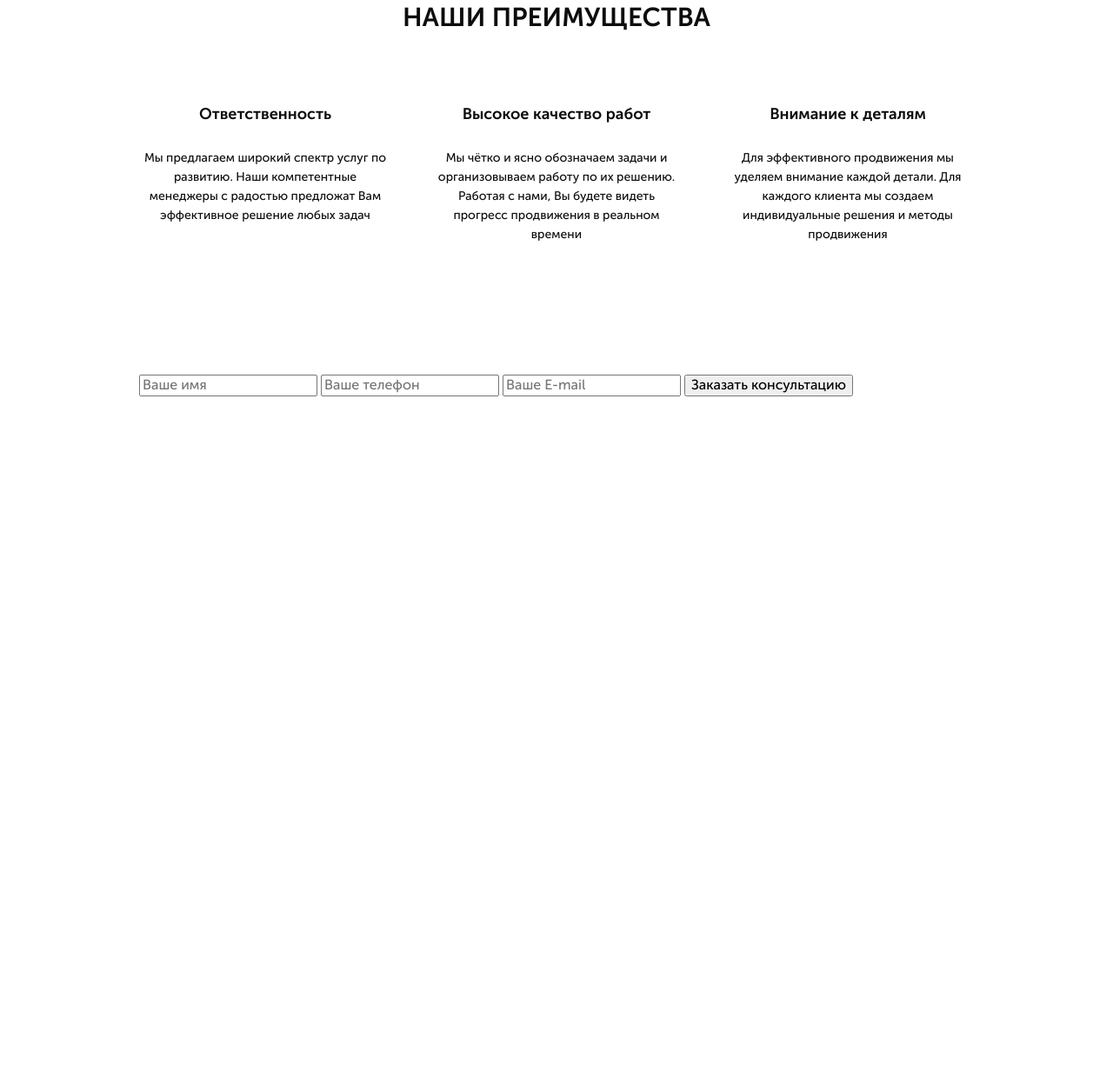
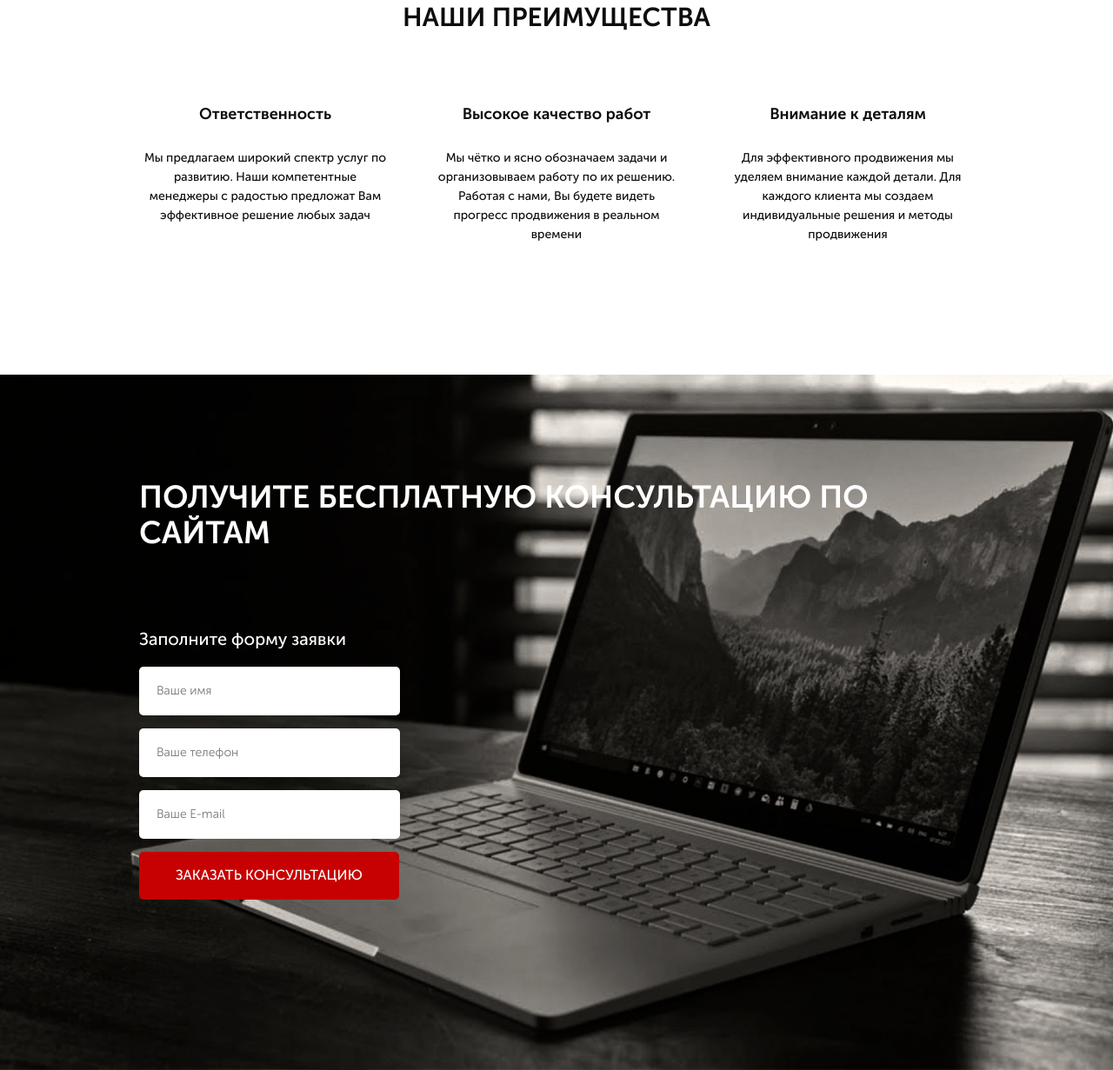
Before and after one commit to istrelkina/my_site, a website: page app/index.html in a window 1280 px wide. Shown: the part 862-2093 px from the top of the page at 87% size. Before the commit the page ends 1318 px from the top, so only its background shows below. Drawn offline with nearby package versions, Linux system fonts and the light colour scheme; files that its build step writes are made by us from their sources; files whose address does not match are found by name.

Commit message:
added order

```diff
--- a/app/index.html
+++ b/app/index.html
@@ -75,17 +75,17 @@
 	<section class="order">
 		<div class="container">
 			<div class="order__title">
-				<h2></h2>
+				<h2>Получите бесплатную консультацию по САЙТАМ</h2>
 			</div>
 			<div class="order__form">
 				<div class="form-title">
-
+					Заполните форму заявки
 				</div>
 				<form action="">
 					<input type="text" required placeholder="Ваше имя">
 					<input type="text" required placeholder="Ваше телефон">
 					<input type="text" required placeholder="Ваше E-mail">
-					<button>Заказать консультацию</button>
+					<button class="order-btn">Заказать консультацию</button>
 				</form>
 			</div>
 		</div>
--- a/app/scss/_fonts.scss
+++ b/app/scss/_fonts.scss
@@ -1,3 +1,32 @@
+@font-face {
+  font-family: 'Museo Sans';
+  src: url('../fonts/MuseoSansCyrl-700.eot');
+  src: url('../fonts/MuseoSansCyrl-700.eot?#iefix') format('embedded-opentype'),
+  url('../fonts/MuseoSansCyrl-700.woff') format('woff'),
+  url('../fonts/MuseoSansCyrl-700.ttf') format('truetype');
+  font-weight: 700;
+  font-style: normal;
+}
+@font-face {
+  font-family: 'Museo Sans';
+  src: url('../fonts/MuseoSansCyrl-500.eot');
+  src: url('../fonts/MuseoSansCyrl-500.eot?#iefix') format('embedded-opentype'),
+  url('../fonts/MuseoSansCyrl-500.woff') format('woff'),
+  url('../fonts/MuseoSansCyrl-500.ttf') format('truetype');
+  font-weight: 500;
+  font-style: normal;
+}
+
+@font-face {
+  font-family: 'Museo Sans';
+  src: url('../fonts/MuseoSansCyrl-300.eot');
+  src: url('../fonts/MuseoSansCyrl-300.eot?#iefix') format('embedded-opentype'),
+  url('../fonts/MuseoSansCyrl-300.woff') format('woff'),
+  url('../fonts/MuseoSansCyrl-300.ttf') format('truetype');
+  font-weight: 300;
+  font-style: normal;
+}
+
 @font-face {
   font-family: 'icomoon';
   src:  url('../fonts/icomoon.eot?baxpkv');
--- a/app/scss/style.scss
+++ b/app/scss/style.scss
@@ -20,24 +20,7 @@ li{
 	padding: 0;
 	list-style: none;
 }
-@font-face {
-	font-family: 'Museo Sans';
-	src: url('../fonts/MuseoSansCyrl-700.eot');
-	src: url('../fonts/MuseoSansCyrl-700.eot?#iefix') format('embedded-opentype'),
-	url('../fonts/MuseoSansCyrl-700.woff') format('woff'),
-	url('../fonts/MuseoSansCyrl-700.ttf') format('truetype');
-	font-weight: 700;
-	font-style: normal;
-}
-@font-face {
-	font-family: 'Museo Sans';
-	src: url('../fonts/MuseoSansCyrl-500.eot');
-	src: url('../fonts/MuseoSansCyrl-500.eot?#iefix') format('embedded-opentype'),
-	url('../fonts/MuseoSansCyrl-500.woff') format('woff'),
-	url('../fonts/MuseoSansCyrl-500.ttf') format('truetype');
-	font-weight: 500;
-	font-style: normal;
-}
+
 body{
 	color: #fff;
 	font-family: 'Museo Sans', sans-serif;
@@ -136,3 +119,51 @@ body{
 }
 //--------------------------------End Advantages----------------------------
 //--------------------------------Start Order----------------------------
+.order{
+	width: 100%;
+	height: 100vh;
+	background-image: url(../images/content/order-bg.jpg);
+	background-position: center center;
+	background-repeat: no-repeat;
+	background-size: cover;
+}
+.order__title{
+	padding-top: 90px;
+	h2{
+		font-size: 36px;
+		font-weight: 700;
+		text-transform: uppercase;
+	}
+	margin-bottom: 90px;
+}
+.form-title{
+	font-size: 20px;
+	font-weight: 500;
+	margin-bottom: 20px;
+}
+.order__form{
+	input{
+		font-size: 14px;
+		font-weight: 300;
+		color: #4b4b4b;
+		padding: 20px;
+		display: block;
+		width: 300px;
+		margin-bottom: 15px;
+		border: none;
+		border-radius: 5px;
+	}
+}
+.order-btn{
+	color: #fff;
+	background-color: #c70101;
+	font-size: 16px;
+	font-weight: 500;
+	padding: 18px 42px;
+	text-transform: uppercase;
+	border-radius: 5px;
+	border: none;
+	&:hover{
+		text-decoration: underline;
+	}
+}
```
